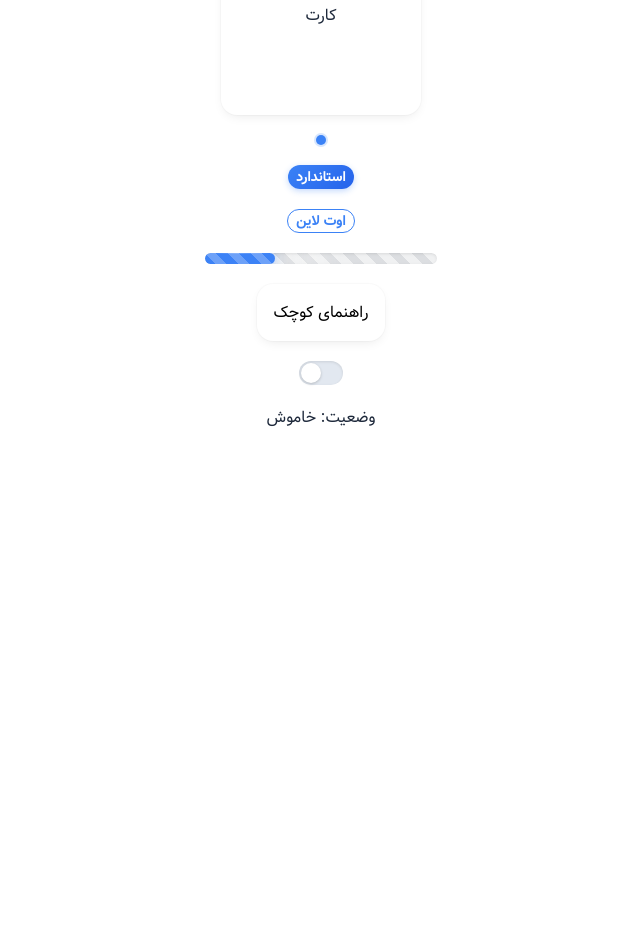
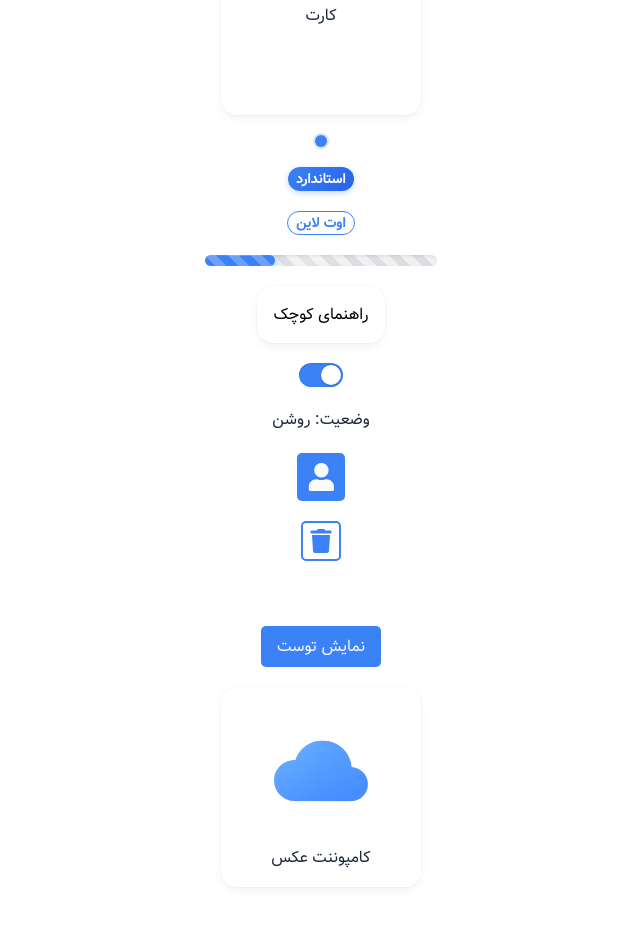
Before and after one commit to mohammadmehdisharife/ArianElements, a React (Vite) app: page / in a window 1280 px wide. Shown: the part 380-1306 px from the top of the page, without its empty margins (319-959 px from the left). Before the commit the page ends 991 px from the top, so only its background shows below. Built offline with nearby package versions, Linux system fonts and the light colour scheme.

Commit message:
add iconbtn Img toast elements

```diff
--- a/src/App.jsx
+++ b/src/App.jsx
@@ -1,4 +1,3 @@
-import styles from "./App.module.scss"
 import Btn from './components/btn/Btn';
 import Card from "./components/card/Card";
 import Input from './components/input/Input';
@@ -7,10 +6,20 @@ import Badge from "./components/badge/Badge";
 import Progress from "./components/progress/Progress";
 import Tooltip from "./components/tooltip/Tooltip";
 import Switch from "./components/switch/Switch";
+import IconBtn from './components/iconbtn/IconBtn';
+import Toast from './components/toast/Toast';
+import Img from "./components/img/Img"
+
+// no needed
+import styles from "./App.module.scss"
+import { FaUser, FaHome, FaCog, FaTrash } from 'react-icons/fa';
 import { useState } from "react";
 
+
 const App = () => {
-  const [isActive, setIsActive] = useState(false)
+  const [isActive, setIsActive] = useState(true)
+  const [showToast, setShowToast] = useState(false);
+
   return (
     <div className={styles.container} >
       <Btn variant='primary' color='blue' >دکمه پرایمری</Btn>
@@ -21,11 +30,11 @@ const App = () => {
       <Card className={styles.card} >
         <Text>کارت</Text>
       </Card>
-      <Badge variant="dot"/>
+      <Badge variant="dot" size="lg" />
       <Badge variant='standard' size="sm">استاندارد</Badge>
       <Badge variant="outline" size="sm">اوت لاین</Badge>
       <Progress value={30} color="blue" size="md" />
-      <Tooltip content={"این یک کارت کوچک است"} >
+      <Tooltip position="top" content={"این یک کارت کوچک است"} >
         <Card color="" >راهنمای کوچک</Card>
       </Tooltip>
       <Switch
@@ -34,7 +43,23 @@ const App = () => {
         color="blue"
       />
       <Text>وضعیت: {isActive ? 'روشن' : 'خاموش'}</Text>
+      <IconBtn size="lg" color="blue" variant="primary"><FaUser/></IconBtn>
+      <IconBtn size="md" color="blue" variant="secondary"><FaTrash/></IconBtn>
 
+      ‌<Btn onClick={() => setShowToast(true)} >نمایش توست</Btn>
+      <Toast
+        show={showToast}
+        color="blue"
+        duration={2000}
+        onClose={() => setShowToast(false)}
+        >
+          <Text>شما کلیک کردید</Text>
+      </Toast>
+
+      <Card className={styles.card} >
+        <Img width="200px" height="100%" src="/logo.png" objectFit="cover" ></Img>
+        <Text>کامپوننت عکس</Text>
+      </Card>
       <br /><br /><br /><br /><br /><br />
     </div>
   );
--- /dev/null
+++ b/src/components/iconbtn/IconBtn.jsx
@@ -0,0 +1,25 @@
+import styles from "./IconBtn.module.scss"
+import { forwardRef } from 'react'
+
+const IconBtn = forwardRef(({
+    children,
+    variant = 'primary',
+    color = 'blue',
+    size = 'md',
+    className = '',
+    ...rest
+}, ref) => {
+    return (
+        <button
+            ref={ref}
+            className={`${styles.iconBtn} ${styles[variant]} ${styles[color]} ${styles[size]} ${className}`}
+            {...rest}
+        >
+            {children}
+        </button>
+    );
+});
+
+IconBtn.displayName = 'IconBtn';
+
+export default IconBtn;
--- /dev/null
+++ b/src/components/iconbtn/IconBtn.module.scss
@@ -0,0 +1,121 @@
+@use '../colors' as *;
+
+// سایزهای مختلف برای دکمه آیکونی
+$sizes: (
+    sm: 32px,
+    md: 40px,
+    lg: 48px,
+    xl: 56px
+);
+
+.iconBtn {
+    // ویژگی‌های پایه
+    border: none;
+    outline: none;
+    border-radius: 5px;
+    cursor: pointer;
+    transition: all 0.3s ease;
+
+    // ویژگی‌های مربعی بودن
+    display: inline-flex;
+    align-items: center;
+    justify-content: center;
+
+    // حذف padding پیش‌فرض و تنظیم ابعاد مربعی
+    padding: 0;
+
+    // استایل آیکون داخل دکمه
+    svg {
+        width: 60%;
+        height: 60%;
+    }
+
+    // سایزهای مختلف
+    @each $size-name, $size-value in $sizes {
+        &.#{$size-name} {
+            width: $size-value;
+            height: $size-value;
+
+            // اگه آیکون سایز خاصی خواستیم بتونیم تنظیمش کنیم
+            svg {
+                width: $size-value * 0.6;
+                height: $size-value * 0.6;
+            }
+        }
+    }
+}
+
+// استایل‌های primary (همون primary خودمون)
+.primary {
+    color: $light;
+
+    &.blue {
+        background-color: $blue;
+        &:hover {
+            background-color: $blue-dark;
+        }
+    }
+
+    &.red {
+        background-color: $red;
+        &:hover {
+            background-color: $red-dark;
+        }
+    }
+
+    &.green {
+        background-color: $green;
+        &:hover {
+            background-color: $green-dark;
+        }
+    }
+
+    &.yellow {
+        background-color: $yellow;
+        &:hover {
+            background-color: $yellow-dark;
+        }
+    }
+}
+
+// استایل‌های secondary
+.secondary {
+    background-color: transparent;
+    border: 2px solid;
+
+    &.blue {
+        color: $blue;
+        border-color: $blue;
+        &:hover {
+            background-color: $blue;
+            color: $light;
+        }
+    }
+
+    &.red {
+        color: $red;
+        border-color: $red;
+        &:hover {
+            background-color: $red;
+            color: $light;
+        }
+    }
+
+    &.green {
+        color: $green;
+        border-color: $green;
+        &:hover {
+            background-color: $green;
+            color: $light;
+        }
+    }
+
+    &.yellow {
+        color: $yellow;
+        border-color: $yellow;
+        &:hover {
+            background-color: $yellow;
+            color: $light;
+        }
+    }
+}
--- /dev/null
+++ b/src/components/img/Img.jsx
@@ -0,0 +1,55 @@
+// Img.jsx
+import { useState } from 'react';
+import styles from './Img.module.scss';
+
+const Img = ({
+    src,
+    alt = '',
+    width,
+    height,
+    radius = false,
+    lazy = true,
+    fallback = '/images/placeholder.jpg',
+    objectFit = 'cover', // cover, contain, fill
+    className = '',
+    ...rest
+}) => {
+    const [error, setError] = useState(false);
+    const [loading, setLoading] = useState(true);
+
+    const handleError = () => {
+        setError(true);
+        setLoading(false);
+    };
+
+    const handleLoad = () => {
+        setLoading(false);
+    };
+
+    return (
+        <div
+            className={`${styles.imgContainer} ${className}`}
+            style={{
+                width: width,
+                height: height,
+                borderRadius: radius ? '8px' : '0'
+            }}
+        >
+            {loading && (
+                <div className={styles.skeleton} />
+            )}
+
+            <img
+                src={error ? fallback : src}
+                alt={alt}
+                onLoad={handleLoad}
+                onError={handleError}
+                loading={lazy ? 'lazy' : 'eager'}
+                className={`${styles.img} ${styles[objectFit]} ${loading ? styles.hidden : ''}`}
+                {...rest}
+            />
+        </div>
+    );
+};
+
+export default Img;
--- /dev/null
+++ b/src/components/img/Img.module.scss
@@ -0,0 +1,53 @@
+// Img.module.scss
+.imgContainer {
+    position: relative;
+    overflow: hidden;
+}
+
+.img {
+    width: 100%;
+    height: 100%;
+    transition: opacity 0.3s ease;
+
+    &.hidden {
+        opacity: 0;
+    }
+
+    // object-fit options
+    &.cover {
+        object-fit: cover;
+    }
+
+    &.contain {
+        object-fit: contain;
+    }
+
+    &.fill {
+        object-fit: fill;
+    }
+}
+
+.skeleton {
+    position: absolute;
+    top: 0;
+    left: 0;
+    width: 100%;
+    height: 100%;
+    background: linear-gradient(
+        90deg,
+        #f0f0f0 25%,
+        #e0e0e0 50%,
+        #f0f0f0 75%
+    );
+    background-size: 200% 100%;
+    animation: loading 1.5s infinite;
+}
+
+@keyframes loading {
+    0% {
+        background-position: 200% 0;
+    }
+    100% {
+        background-position: -200% 0;
+    }
+}
--- /dev/null
+++ b/src/components/toast/Toast.jsx
@@ -0,0 +1,35 @@
+// Toast.jsx
+import { useEffect } from 'react';
+import Card from '../card/Card';
+import styles from './Toast.module.scss';
+
+const Toast = ({
+    show,
+    children,
+    color = 'blue',
+    duration = 3000,
+    onClose,
+    className
+}) => {
+    useEffect(() => {
+        if (show) {
+            const timer = setTimeout(() => {
+                onClose?.();
+            }, duration);
+
+            return () => clearTimeout(timer);
+        }
+    }, [show, duration, onClose]);
+
+    if (!show) return null;
+
+    return (
+        <div className={styles.toastWrapper} onClick={onClose}>
+            <Card color={color} className={className}>
+                {children}
+            </Card>
+        </div>
+    );
+};
+
+export default Toast;
--- /dev/null
+++ b/src/components/toast/Toast.module.scss
@@ -0,0 +1,21 @@
+// Toast.module.scss
+.toastWrapper {
+    position: fixed;
+    bottom: 20px;
+    left: 50%;
+    transform: translateX(-50%);
+    z-index: 9999;
+    cursor: pointer;
+    animation: slideUp 0.3s ease;
+}
+
+@keyframes slideUp {
+    from {
+        opacity: 0;
+        transform: translate(-50%, 20px);
+    }
+    to {
+        opacity: 1;
+        transform: translate(-50%, 0);
+    }
+}
```
